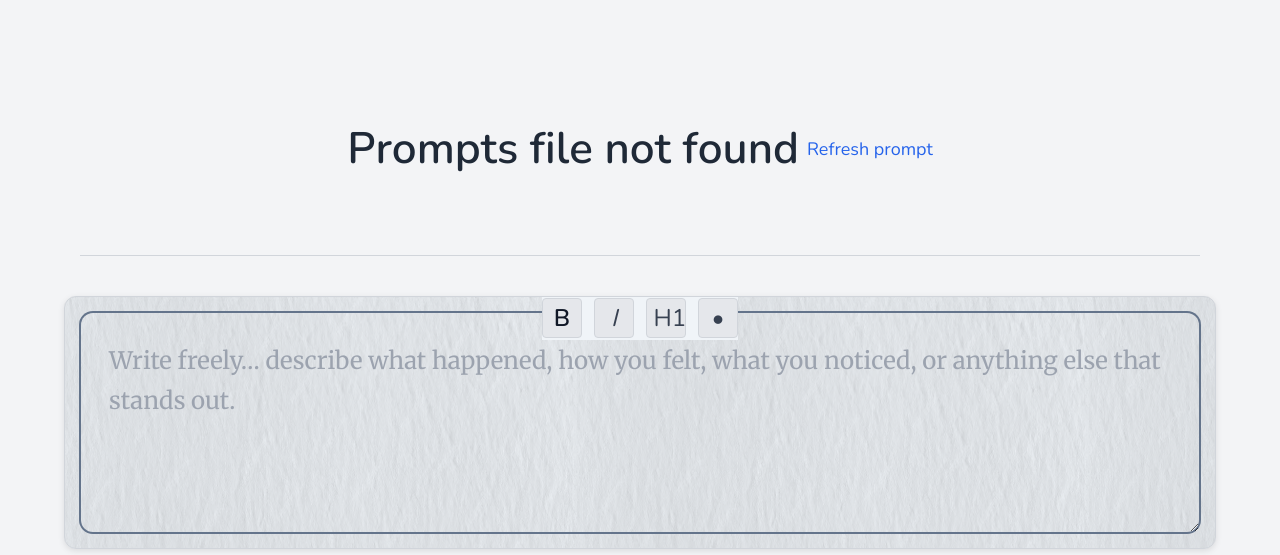
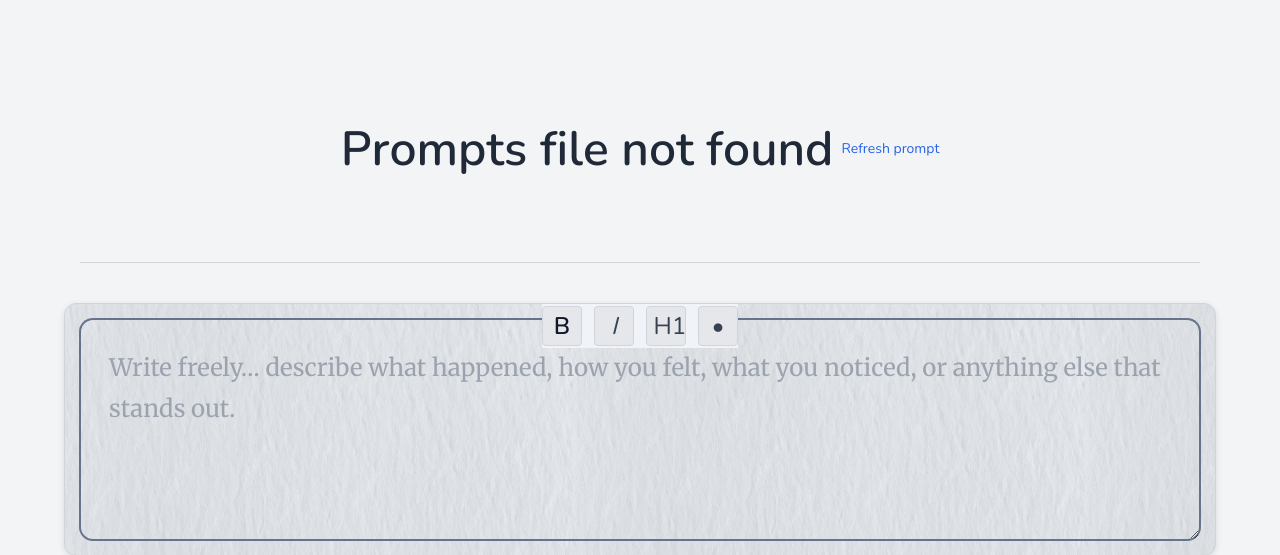
Before and after one commit to EoghannIrving/echo_journal, a FastAPI app: page / in a window 1280 px wide. Shown: the part 88-643 px from the top of the page. Run offline with FastAPI, Linux system fonts and the light colour scheme.

Commit message:
Adjust prompt layout and styling

```diff
--- a/static/style.css
+++ b/static/style.css
@@ -239,7 +239,7 @@
 }
 
 #daily-prompt {
-  font-size: clamp(1.75rem, 3vw + 1.2rem, 2.75rem);
+  font-size: clamp(2rem, 3vw + 1.5rem, 3rem);
   font-weight: 600;
 }
 
--- a/templates/base.html
+++ b/templates/base.html
@@ -27,7 +27,7 @@
   <meta name="theme-color" content="#1a1a1a">
 </head>
 <body class="min-h-screen flex flex-col items-center justify-start p-4 space-y-4 bg-gray-100 dark:bg-[#222] text-gray-800 dark:text-gray-100">
-  <header class="flex flex-col sm:flex-row justify-between items-center space-y-2 sm:space-y-0 w-full -mx-4 mb-4 sticky top-0 bg-gray-100 dark:bg-[#222] text-gray-800 dark:text-gray-100 z-10">
+  <header class="flex flex-col sm:flex-row justify-between items-center space-y-2 sm:space-y-0 w-full -mx-4 mb-2 sticky top-0 bg-gray-100 dark:bg-[#222] text-gray-800 dark:text-gray-100 z-10">
     {% block header_title %}
     <h1 class="welcome-message">Echo Journal</h1>
     {% endblock %}
--- a/templates/echo_journal.html
+++ b/templates/echo_journal.html
@@ -18,7 +18,7 @@
   <div class="p-4 border-b border-gray-300 dark:border-gray-600 mb-2 space-y-1">
     <div class="flex items-center justify-center gap-2">
       <p id="daily-prompt" class="font-sans leading-snug opacity-0">{{ prompt }}</p>
-      <button type="button" id="new-prompt" class="text-blue-600 visited:text-blue-400 dark:text-blue-400 dark:visited:text-blue-300 text-lg" aria-label="New Prompt">Refresh prompt</button>
+      <button type="button" id="new-prompt" class="text-blue-600 visited:text-blue-400 dark:text-blue-400 dark:visited:text-blue-300 text-sm" aria-label="New Prompt">Refresh prompt</button>
     </div>
     <details id="prompt-meta" class="text-gray-600 dark:text-gray-400">
       <summary class="sr-only">Prompt details</summary>
```
